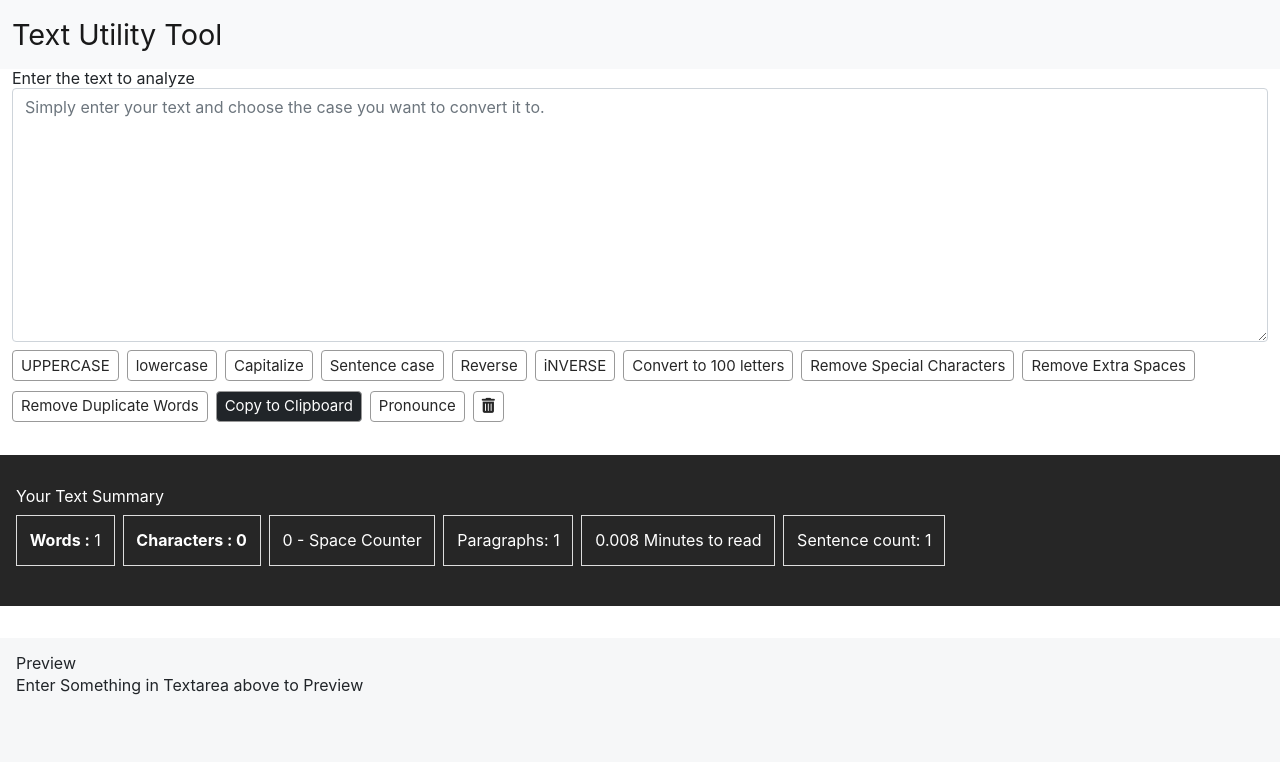
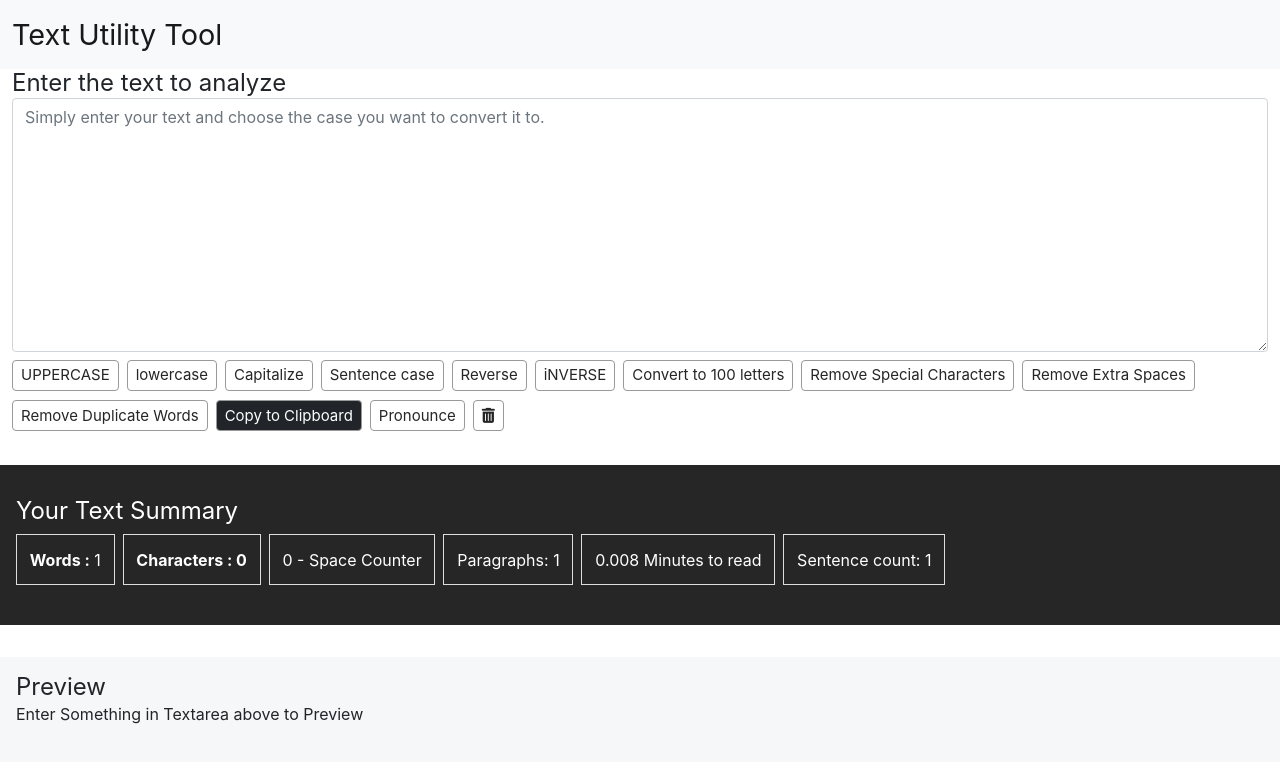
Before and after one commit to irupinderdev/Convert-Case, a React (Create React App) app: page / in a window 1280 px wide. Shown: the top 762 px of the page. Built offline with nearby package versions, Linux system fonts and the light colour scheme.

Commit message:
css updated

```diff
--- a/src/index.css
+++ b/src/index.css
@@ -24,7 +24,9 @@ code {
   font-family: source-code-pro, Menlo, Monaco, Consolas, 'Courier New',
     monospace;
 }
-
+h1, h2, h3, h4, h5, h6 { margin-bottom: .5rem !'';}
+h1{font-size: 2.2rem;}
+h2{font-size: 1.5rem;}
 .navbar-brand{font-size: 1.8rem;}
 .navbar-light .navbar-nav .nav-link {color: var(--dark);letter-spacing: 2px;}
 .btn{margin:0.5rem .5rem .1rem 0;padding: .2rem .5rem;border: 1px solid #999;color: #262626;font-size: 15px;
```
